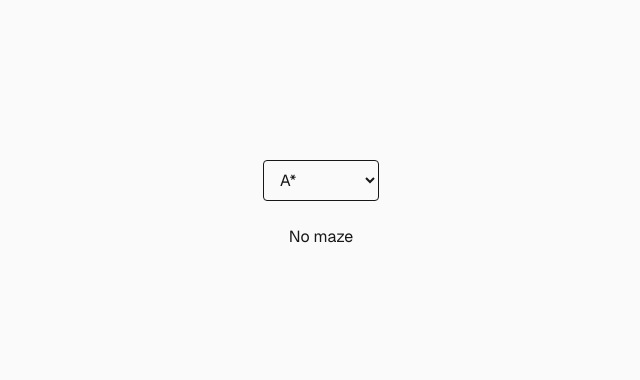
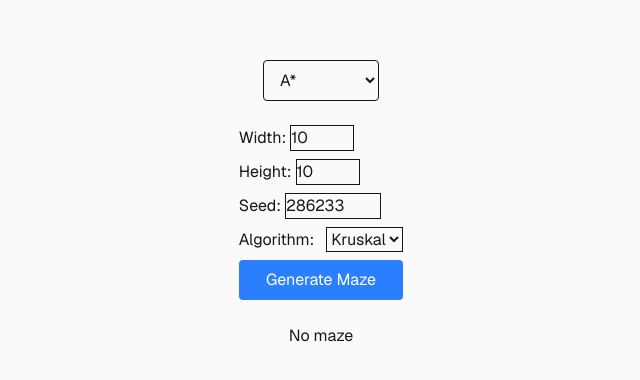
Before and after one commit to stuchain/ctf-maze-arena, a Next.js app in the folder web/: page / in a window 1280 px wide. Shown: the part 196-576 px from the top of the page, without its empty margins (319-959 px from the left). Built offline with nearby package versions, Linux system fonts and the light colour scheme.

Commit message:
feat(ui): add generate maze form
Made-with: Cursor

```diff
--- a/web/app/page.tsx
+++ b/web/app/page.tsx
@@ -3,15 +3,23 @@
 
 import { useState } from 'react';
 import { MazeGrid } from '../components/MazeGrid';
+import { GenerateForm, type GenerateFormParams } from '../components/GenerateForm';
 import { SolverPicker } from '../components/SolverPicker';
 
 export default function Home() {
   const [solver, setSolver] = useState('ASTAR');
 
+  const handleGenerate = (params: GenerateFormParams) => {
+    // Temporary: Commit 58 will replace this with a real API call.
+    // eslint-disable-next-line no-console
+    console.log('generate params', params);
+  };
+
   return (
     <div className="flex min-h-screen items-center justify-center bg-zinc-50 font-sans dark:bg-black">
       <div className="flex flex-col items-center gap-6 p-8">
         <SolverPicker value={solver} onChange={setSolver} />
+        <GenerateForm onSubmit={handleGenerate} />
         <MazeGrid maze={null} />
       </div>
     </div>
--- /dev/null
+++ b/web/components/GenerateForm.tsx
@@ -0,0 +1,88 @@
+'use client';
+
+import type { FormEvent } from 'react';
+import { useState } from 'react';
+
+export interface GenerateFormParams {
+  w: number;
+  h: number;
+  seed: number;
+  algo: string;
+}
+
+export interface GenerateFormProps {
+  onSubmit: (params: GenerateFormParams) => void;
+  loading?: boolean;
+}
+
+export function GenerateForm({ onSubmit, loading }: GenerateFormProps) {
+  const [w, setW] = useState(10);
+  const [h, setH] = useState(10);
+  const [seed, setSeed] = useState(() => Math.floor(Math.random() * 1e6));
+  const [algo, setAlgo] = useState('KRUSKAL');
+
+  const handleSubmit = (e: FormEvent) => {
+    e.preventDefault();
+    onSubmit({ w, h, seed, algo });
+  };
+
+  return (
+    <form onSubmit={handleSubmit} className="flex flex-col gap-2 max-w-xs">
+      <label>
+        Width:{' '}
+        <input
+          type="number"
+          min={5}
+          max={50}
+          value={w}
+          onChange={(e) => setW(Number(e.target.value))}
+          className="border w-16"
+        />
+      </label>
+
+      <label>
+        Height:{' '}
+        <input
+          type="number"
+          min={5}
+          max={50}
+          value={h}
+          onChange={(e) => setH(Number(e.target.value))}
+          className="border w-16"
+        />
+      </label>
+
+      <label>
+        Seed:{' '}
+        <input
+          type="number"
+          min={0}
+          value={seed}
+          onChange={(e) => setSeed(Number(e.target.value))}
+          className="border w-24"
+        />
+      </label>
+
+      <label>
+        Algorithm:{' '}
+        <select
+          value={algo}
+          onChange={(e) => setAlgo(e.target.value)}
+          className="border ml-2"
+        >
+          <option value="KRUSKAL">Kruskal</option>
+          <option value="PRIM">Prim</option>
+          <option value="DFS">DFS</option>
+        </select>
+      </label>
+
+      <button
+        type="submit"
+        disabled={loading}
+        className="bg-blue-500 text-white px-4 py-2 rounded disabled:opacity-50"
+      >
+        {loading ? 'Generating...' : 'Generate Maze'}
+      </button>
+    </form>
+  );
+}
```
